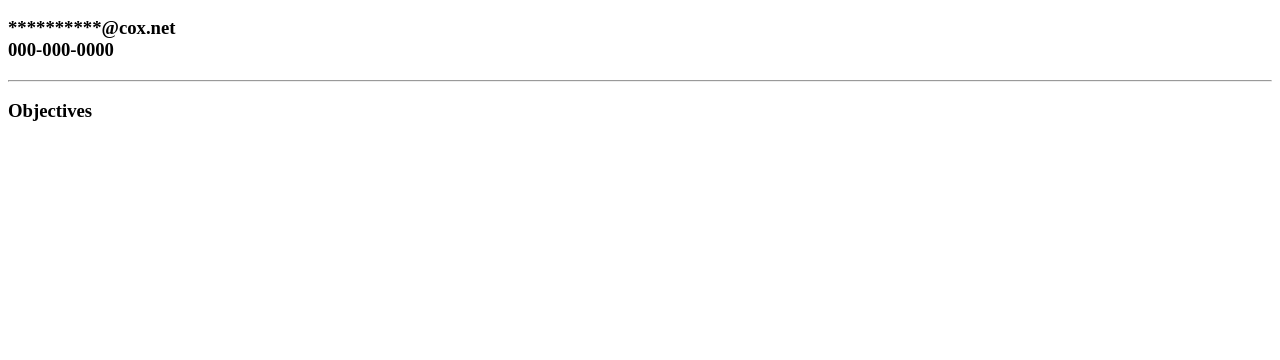
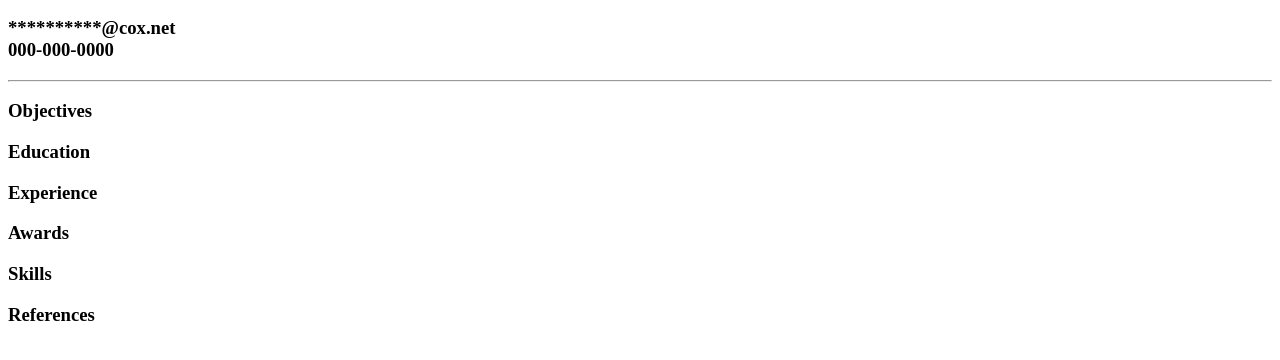
Before and after one commit to chandler672/AME220, a plain HTML site: page firstHTML/index.html in a window 1280 px wide. Shown: the part 210-570 px from the top of the page. Drawn offline with Linux system fonts and the light colour scheme.

Commit message:
1.18.2017-11.37

```diff
--- a/firstHTML/index.html
+++ b/firstHTML/index.html
@@ -4,6 +4,10 @@
 			AME 220 Test
 		</title>
 	</head>
+
+	<style>
+
+	</style>
 
 	<body>
 		<img height="92" width="272" src="https://www.google.com/images/branding/googlelogo/1x/googlelogo_color_272x92dp.png">
@@ -18,6 +22,16 @@
 		<hr>
 
 		<h3> Objectives </h3>
+
+		<h3> Education </h3>
+
+		<h3> Experience </h3>
+
+		<h3> Awards </h3>
+
+		<h3> Skills </h3>
+
+		<h3> References </h3>
 	</body>
 
 </html>
```
